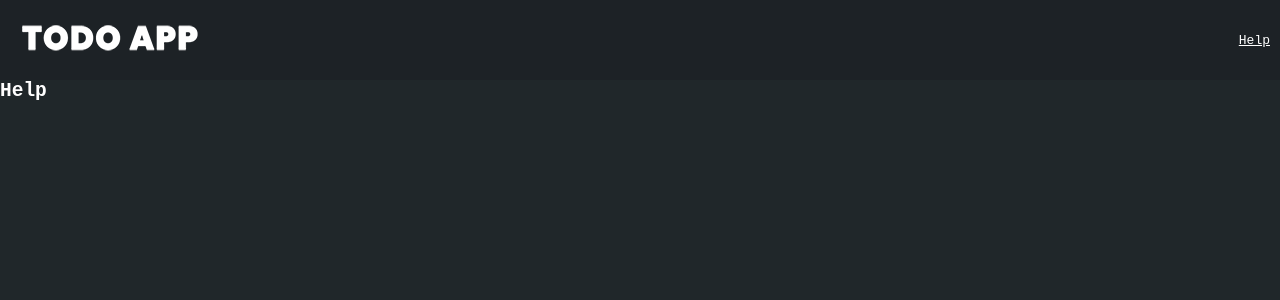
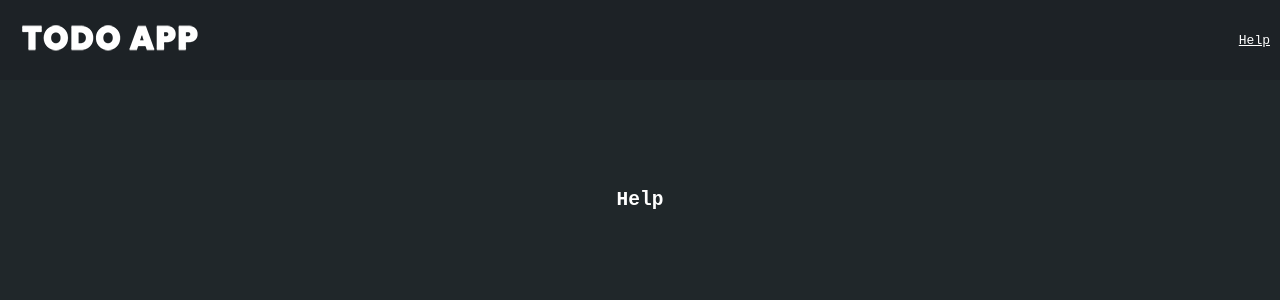
Before and after one commit to codehub15/ToDo-App, a React (Create React App) app: page /help in a window 1280 px wide. Shown: the top 300 px of the page. Built offline with nearby package versions, Linux system fonts and the light colour scheme.

Commit message:
add style for new components

```diff
--- a/src/css/App.scss
+++ b/src/css/App.scss
@@ -105,4 +105,20 @@ $btnBg: #184b43;
       }
     }
   }
+
+  .help-container {
+    height: 30vh;
+    display: flex;
+    justify-content: center;
+    align-items: center;
+  }
+
+  .page-not-found {
+    height: 80vh;
+    display: flex;
+    justify-content: center;
+    align-items: center;
+    font-size: 2em;
+  }
+
 }
```
